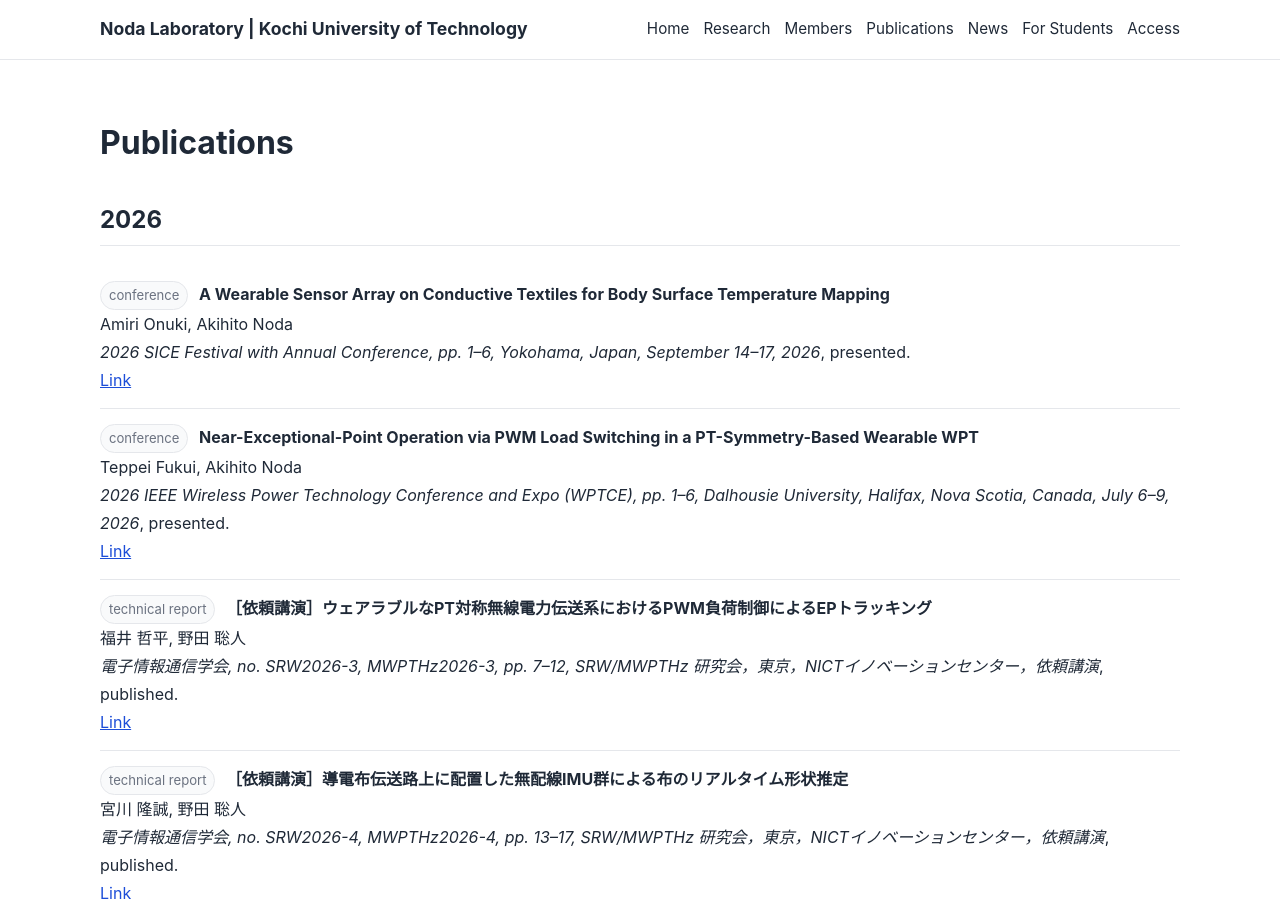
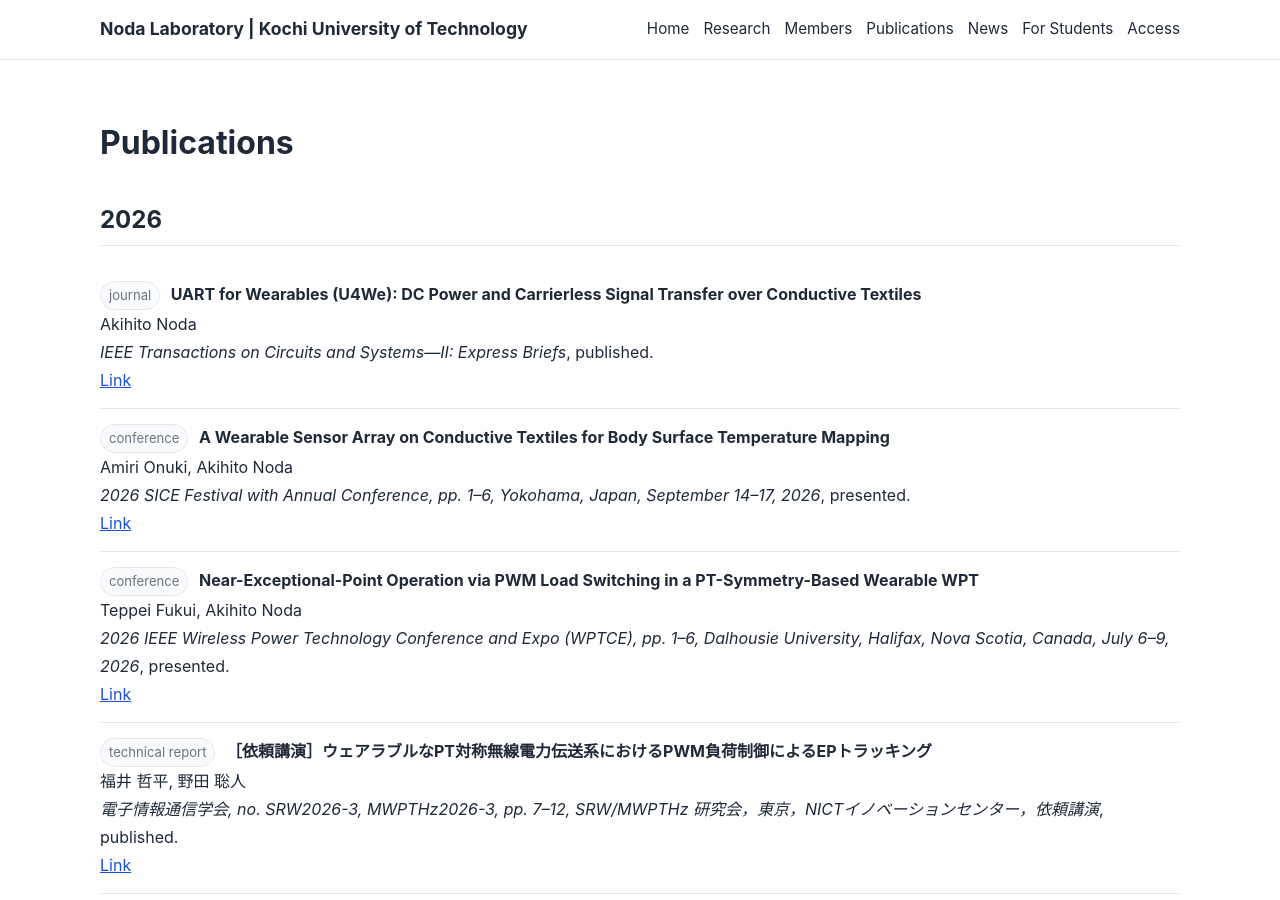
Before and after one commit to akihito-noda/lab-website, a Jekyll site: the page built from publications.md, in a window 1280 px wide and 900 px high. Built offline with Jekyll 4.4.1, drawn with Linux system fonts in a browser that asks for light colours.

Commit message:
Update publications.yml

```diff
--- a/_data/publications.yml
+++ b/_data/publications.yml
@@ -1,3 +1,11 @@
+- year: 2026
+  type: "journal"
+  authors: "Akihito Noda"
+  title: "UART for Wearables (U4We): DC Power and Carrierless Signal Transfer over Conductive Textiles"
+  venue: "IEEE Transactions on Circuits and Systems—II: Express Briefs"
+  status: "published"
+  url: "https://doi.org/10.1109/TCSII.2026.3735640"
+
 - year: 2026
   type: "conference"
   authors: "Amiri Onuki, Akihito Noda"
```
